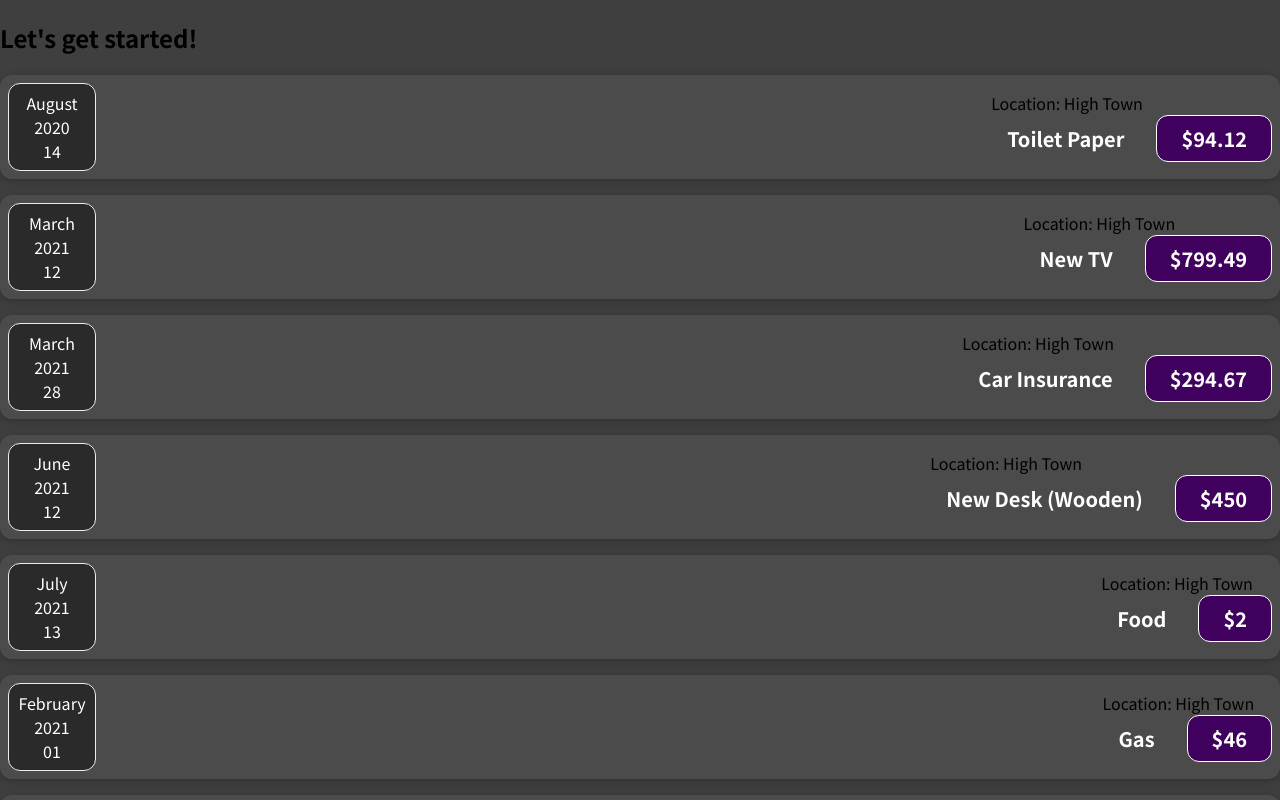
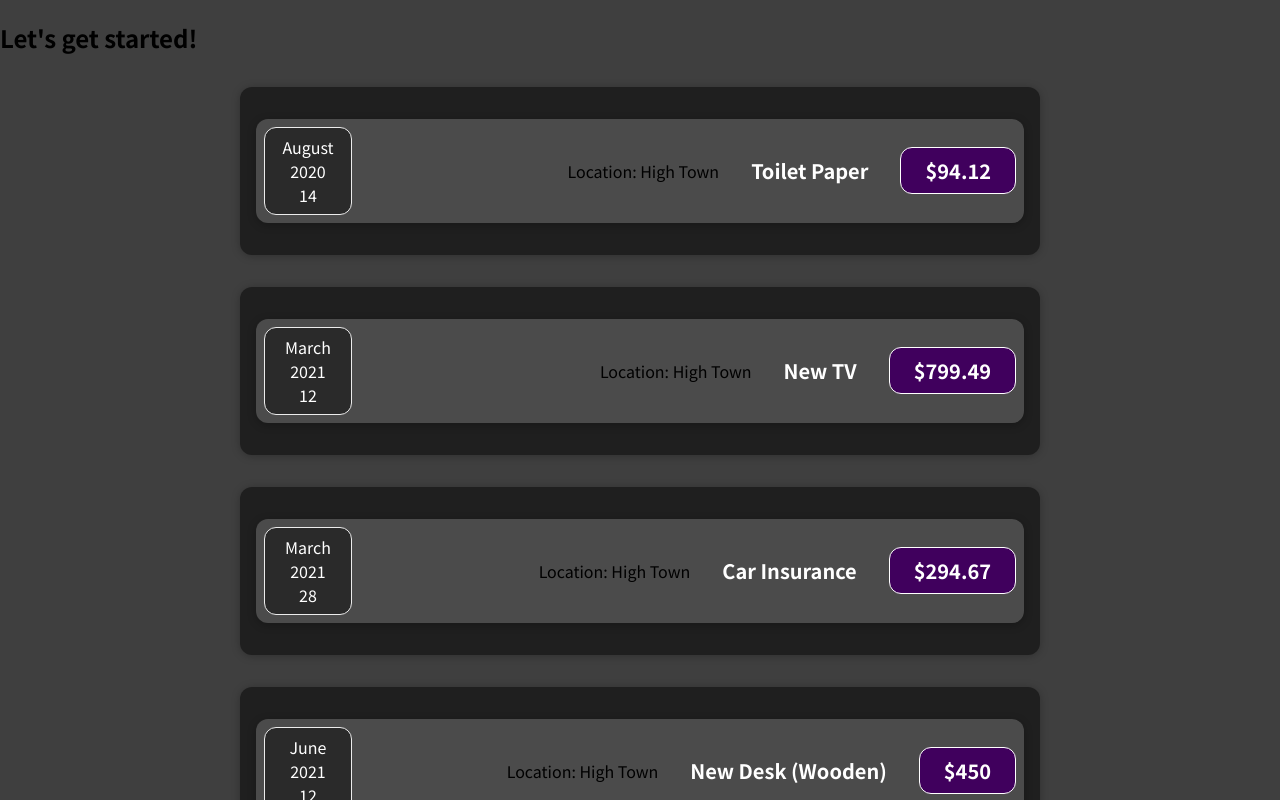
Before and after one commit to ajiths10/React-Expense-Tracker, a JavaScript app: page / in a window 1280 px wide. Shown: the top 800 px of the page. Built offline with nearby package versions, Linux system fonts and the light colour scheme.

Commit message:
bug fix and styling

```diff
--- a/src/App.js
+++ b/src/App.js
@@ -1,5 +1,5 @@
 import ExpenseItem from "./components/ExpenseItem";
-
+import Expenses from "./components/Expenses";
 function App() {
   const expenses = [
     {
@@ -44,11 +44,15 @@ function App() {
       date: new Date(2021, 7, 22),
     },
   ];
+
+
   let a = expenses.map(function (expenses) {
     return (
-      <ExpenseItem amount={expenses.amount} date={expenses.date}></ExpenseItem>
+      <Expenses amount={expenses.amount} date={expenses.date} />
     );
   });
+
+
   return (
     <div>
       <h2>Let's get started!</h2>
--- /dev/null
+++ b/src/components/Card.css
@@ -0,0 +1,4 @@
+.card{
+    border-radius: 12px;
+    box-shadow: 0 1px 8px rgba(0,0,0,0.25);
+}
--- /dev/null
+++ b/src/components/Card.js
@@ -0,0 +1,10 @@
+import './Card.css';
+
+function Card(probs){
+return(
+    <div className="card"></div>
+)
+}
+
+
+export default Card;
--- a/src/components/ExpenseDetails.js
+++ b/src/components/ExpenseDetails.js
@@ -1,4 +1,5 @@
 import "./ExpenseItem.css";
+import Card from "./Card";
 
 function ExpenseDetails(props) {
   let amount = props.amount.money;
@@ -6,9 +7,9 @@ function ExpenseDetails(props) {
   let location = props.amount.location;
 
   return (
-    <div>
-      <div> Location: {location} </div>
+    <div >
       <div className="expense-item__description">
+        <div> Location: {location} </div>
         <h2>{title} </h2>
         <div className="expense-item__price"> ${amount}</div>
       </div>
--- /dev/null
+++ b/src/components/Expenses.css
@@ -0,0 +1,9 @@
+.expenses {
+  padding: 1rem;
+  background-color: rgb(31, 31, 31);
+  margin: 2rem auto;
+  width: 50rem;
+  max-width: 95%;
+  border-radius: 12px;
+  box-shadow: 0 1px 8px rgba(0, 0, 0, 0.25);
+}
--- /dev/null
+++ b/src/components/Expenses.js
@@ -0,0 +1,12 @@
+import ExpenseItem from './ExpenseItem';
+import './Expenses.css';
+
+function Expenses(props) {
+  return (
+    <div className="expenses">
+         <ExpenseItem amount={props.amount} date={props.date}></ExpenseItem>
+    </div>
+  );
+}
+
+export default Expenses;
```
Also changed, not shown: src/components/ExpenseData.css (indentation only), src/components/ExpenseItem.css (line endings or trailing spaces).
